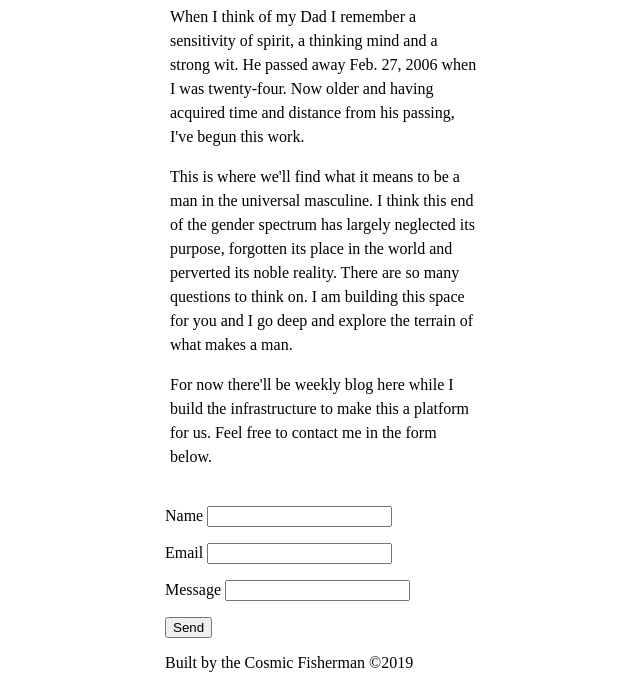
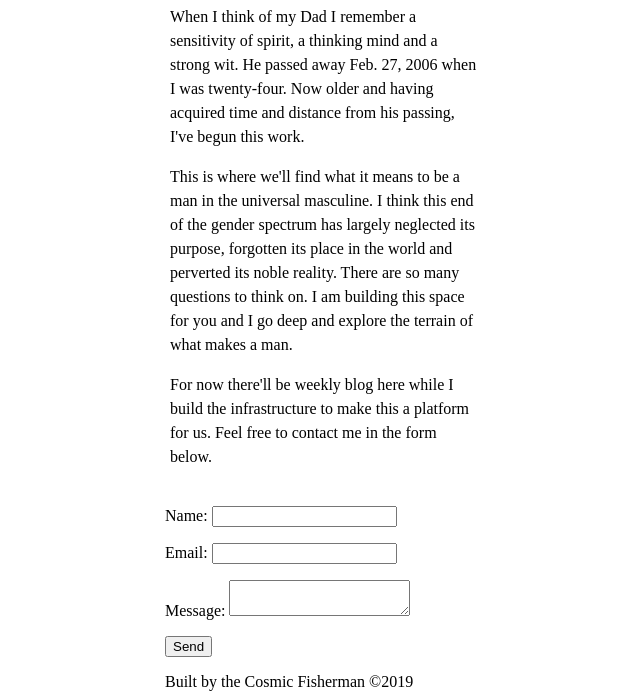
Before and after one commit to JMIHC/coreblog, a Gatsby site: page / in a window 1280 px wide. Shown: the part 108-807 px from the top of the page, without its empty margins (315-955 px from the left). Built offline with nearby package versions, Linux system fonts and the light colour scheme; Gatsby itself is replaced by a stand-in of ours.

Commit message:
form update

```diff
--- a/src/components/form.js
+++ b/src/components/form.js
@@ -3,20 +3,20 @@ import React, { Component } from 'react'
 export default class Form extends Component {
   render () {
     return (
-      <form name="contact" netlify netlify-honeypot="bot-field">
+      <form name="contact" name="contact" method="POST" netlify netlify-honeypot="bot-field">
         <p>
           <label>
-            Name <input type="text" name="name" />
+            Name: <input type="text" name="name" />
           </label>
         </p>
         <p>
           <label>
-            Email <input type="email" name="email" />
+            Email: <input type="email" name="email" />
           </label>
         </p>
         <p>
           <label>
-            Message <input type="text" name="content" />
+            Message: <textarea name="message" />
           </label>
         </p>
         <p>
```
